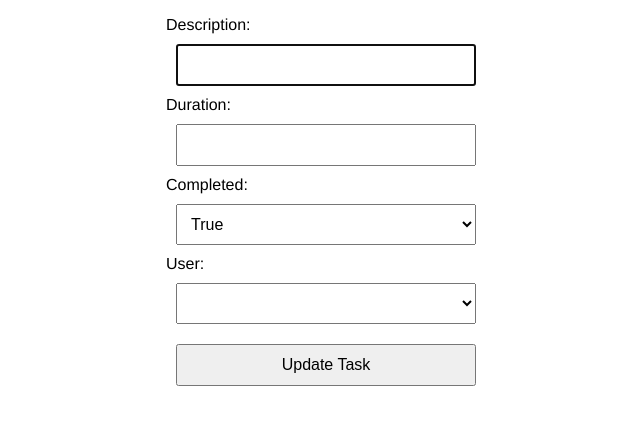
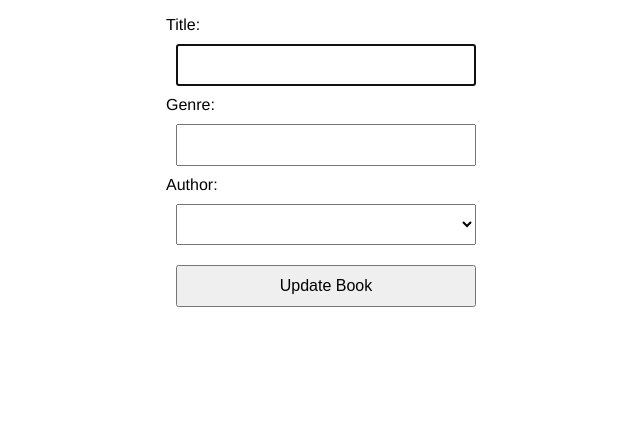
Before and after one commit to JackSlater99/Wk4D3---Lab-Work---08-06-22, a Flask app: template templates/books/edit.html in a window 1280 px wide. Shown: the part 52-477 px from the top of the page, without its empty margins (324-964 px from the left). Run offline with Flask 2, Linux system fonts and the light colour scheme; the template is opened without the code that fills it, so the values that code supplies are empty.

Commit message:
second commit

```diff
--- a/db/book_store.sql
+++ b/db/book_store.sql
@@ -4,11 +4,11 @@ DROP TABLE authors;
 CREATE TABLE authors (
     id SERIAL PRIMARY KEY,
     name VARCHAR(255)
-)
+);
 
 CREATE TABLE books (
     id SERIAL PRIMARY KEY,
     title VARCHAR(255),
-    author_id INT REFERENCES authors(id) ON DELETE CASCADE,
+    author_id INT REFERENCES authors(id),
     genre VARCHAR(255)
-)
+);
--- a/repositories/book_repository.py
+++ b/repositories/book_repository.py
@@ -36,12 +36,12 @@ def select(id):
     return book
 
 def delete_all():
-    sql = "DELETE  FROM tasks"
+    sql = "DELETE  FROM books"
     run_sql(sql)
 
 
 def delete(id):
-    sql = "DELETE  FROM tasks WHERE id = %s"
+    sql = "DELETE  FROM books WHERE id = %s"
     values = [id]
     run_sql(sql, values)
 
--- a/templates/books/edit.html
+++ b/templates/books/edit.html
@@ -1,47 +1,30 @@
 {% extends "base.html" %}
 {% block content %}
 
-<form action="/tasks/{{task.id}}" method="post">
+<form action="/books/{{book.id}}" method="post">
   <div>
-    <label for="description">Description:</label>
-    <input type="text" id="description" name="description" value="{{task.description}}" required autofocus>
+    <label for="title">Title:</label>
+    <input type="text" id="title" name="title" value="{{book.title}}" required autofocus>
   </div>
 
   <div>
-    <label for="duration">Duration:</label>
-    <input type="number" id="duration" name="duration" value="{{task.duration}}" required>
+    <label for="genre">Genre:</label>
+    <input type="text" id="genre" name="genre" value="{{book.genre}}" required>
   </div>
 
   <div>
-    <label for="completed">Completed:</label>
-    <select id="completed" name="completed">
-
-      <option value="true"
-        {% if task.completed == True %} selected="selected" {% endif %}>
-        True
-      </option>
-
-      <option value="false"
-        {% if task.completed == False %} selected="selected" {% endif %}>
-        False
-      </option>
-
-    </select>
-  </div>
-
-  <div>
-    <label for="user">User:</label>
-    <select id="user" name="user_id">
-      {% for user in all_users %}
-        <option value="{{ user.id }}"
-          {% if task.user.id== user.id %} selected="selected"{% endif %}>
-          {{ user.first_name }}
+    <label for="author">Author:</label>
+    <select id="author" name="author_id">
+      {% for author in all_authors %}
+        <option value="{{ author.id }}"
+          {% if book.author.id== author.id %} selected="selected"{% endif %}>
+          {{ author.name }}
         </option>
       {% endfor %}
     </select>
   </div>
 
-  <button type="submit">Update Task</button>
+  <button type="submit">Update Book</button>
 
 </form>
 
```
Also changed, not shown: console.py (+8 -9 lines), controllers/books_controller.py (+48 -0 lines), repositories/author_repository.py (+5 -4 lines), templates/books/index.html (+2 -7 lines), templates/books/new.html (+11 -19 lines), templates/books/show.html (+4 -5 lines).
